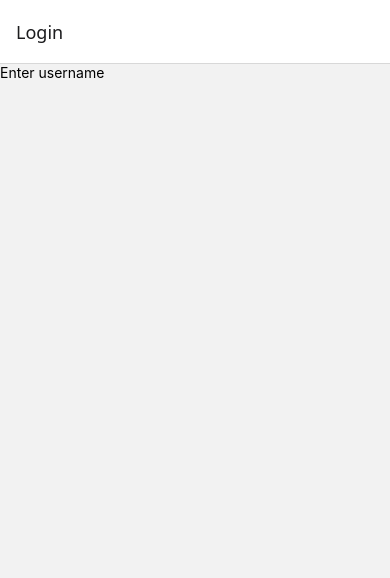
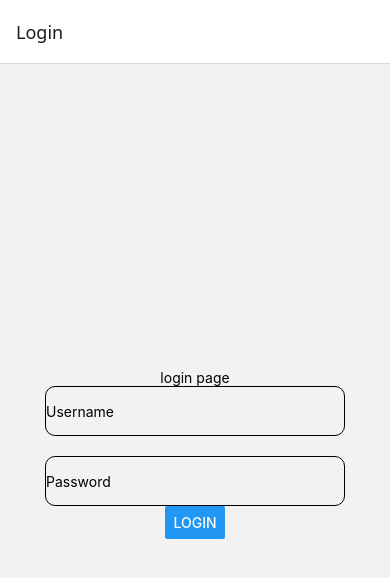
Before and after one commit to Cedric-Raichand/Seledah, a React Native app: screen /Login in a window 390 px wide. Shown: the top 578 px of the page. Built offline with nearby package versions, Linux system fonts and the light colour scheme.

Commit message:
update login page

```diff
--- a/screens/Login.js
+++ b/screens/Login.js
@@ -1,13 +1,52 @@
 import {View, Button, StyleSheet, Text,TextInput} from "react-native"
 import { useState } from "react"
 
-export default function Login(){
+export default function Login({navigation}){
   const [username, setUsername] = useState("");
+  const [password, setPassword] = useState("");
+  function loginUser(){
+    if (username==="Cedric" && password=="1234"){
+      navigation.navigate("Home");
+    }
+    else{
+      alert("wrong username or password")
+    }
+  }
   return(
-    <View>
-      <TextInput placeholder="Enter username"
-      onChangeText={setUsername}/>
-      <Text>{username}</Text>
+    <View style ={styles.container}>
+      <Text>
+        login page
+      </Text>
+
+      <TextInput placeholder="Username" onChangeText={setUsername} style={styles.input}/>
+      <TextInput placeholder="Password" onChangeText={setPassword} style={styles.output}/>
+
+      <Button
+      title="login"
+      onPress={loginUser} style={styles.you}/>
     </View>
   )
 }
+const styles = StyleSheet.create({
+  container:{
+    flex:1,
+    justifyContent:"center",
+    alignItems:"center"
+  },
+  input:{
+    width:300,
+    height:50,
+    borderWidth:1,
+    borderRadius:10
+  },
+  output:{
+    width:300,
+    height:50,
+    borderWidth:1,
+    borderRadius:10,
+    marginTop:20
+  },
+  you:{
+    marginTop:20
+  }
+})
```
